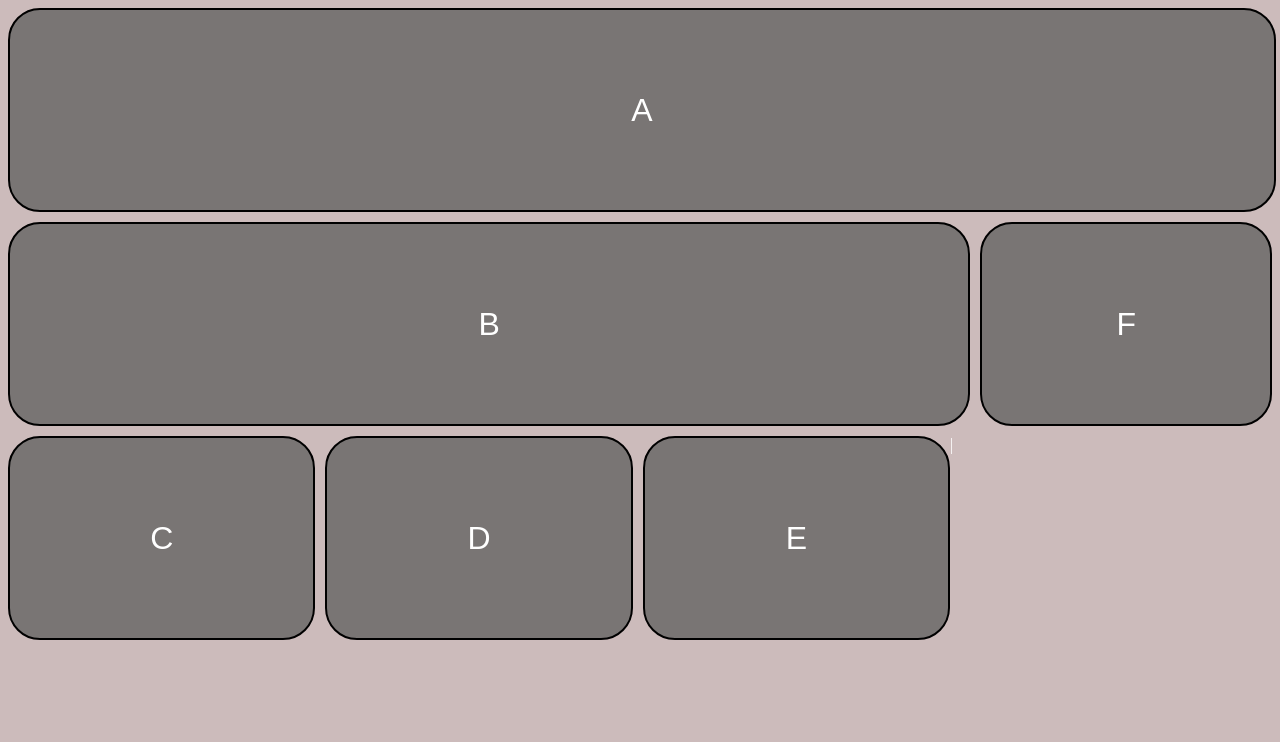
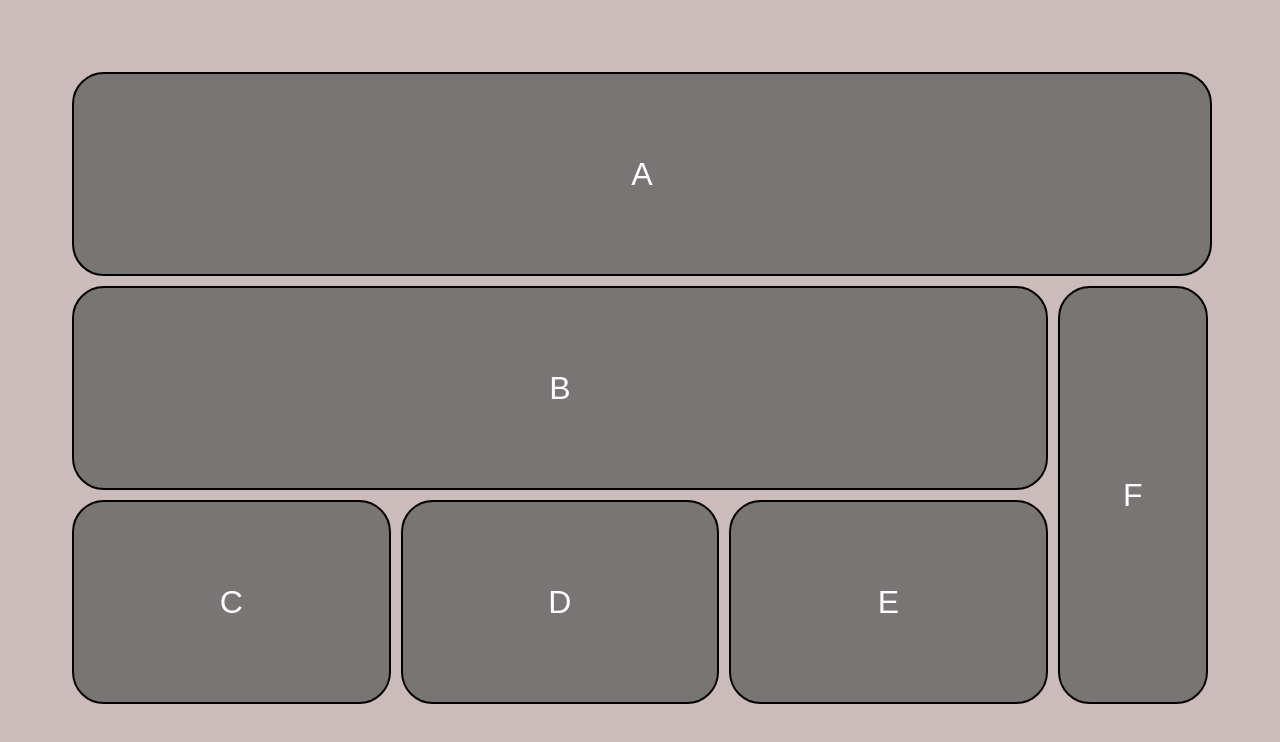
Before and after one commit to Jvargas111/Quiz-2---Ejercicio1, a plain HTML site: page index.html in a window 1280 px wide. Drawn offline with Linux system fonts and the light colour scheme.

Commit message:
Trabajo terminado

```diff
--- a/index.html
+++ b/index.html
@@ -7,19 +7,21 @@
     <title>Quiz #2</title>
 </head>
 <body>
-    <div>
+    <div class = "container">
         <div class="containerA">A</div>
             <div class="containerBCDEF">
-                <div class="containerBF">
+                <div class="containerBCDE">
                     <div class="containerB">B</div>
-                    <div class="containerF">F</div>
+                    <div class="containerCDE">
+                        <div class="containerC">C</div>
+                        <div class="containerD">D</div>
+                        <div class="containerE">E</div>
+                    </div>
                 </div>
-                <div class="containerCDE">
-                    <div class="containerC">C</div>
-                    <div class="containerD">D</div>
-                    <div class="containerE">E</div>|
-                </div>
-            </div>
+            <div class="containerF">F</div>
+        </div>
     </div>
 </body>
 </html>
+
+<!-- Este comentario lo coloco pa ver si si verifico jajaja, feliz dia profesor, gracias por dejarmelo hacer otra vez, dtb -->
--- a/styles.css
+++ b/styles.css
@@ -3,7 +3,30 @@ body {
     background-color: rgb(204, 187, 187);
     color: white;
     overflow: hidden;
+    padding: 5%;
+}
 
+.container {
+    display: flex;
+    flex-direction: column;
+}
+
+.containerBCDEF {
+    display: flex;
+    flex-direction: row;
+}
+
+.containerBCDE {
+    display: flex;
+    flex-direction: column;
+    width: 100%;
+    height: 100%;
+}
+
+.containerCDE {
+    display: flex;
+    margin-top: 10px;
+    flex-direction: row;
 }
 
 .containerA {
@@ -21,7 +44,6 @@ body {
 
 
 .containerB {
-    width: 80%;
     height: 200px;
     background-color: rgb(121, 117, 116);
     border-radius: 1em;
@@ -34,17 +56,9 @@ body {
     font-family: Arial, sans-serif;
 }
 
-.containerBF {
-    display: flex;
-}
-
-.containerCDE {
-    display: flex;
-    margin-top: 10px
-}
 
 .containerC {
-    width: 24%;
+    width: 33%;
     height: 200px;
     background-color: rgb(121, 117, 116);
     border-radius: 1em;
@@ -57,7 +71,7 @@ body {
 }
 
 .containerD {
-    width: 24%;
+    width: 33%;
     height: 200px;
     background-color: rgb(121, 117, 116);
     border-radius: 1em;
@@ -71,7 +85,7 @@ body {
 }
 
 .containerE {
-    width: 24%;
+    width: 33%;
     height: 200px;
     background-color: rgb(121, 117, 116);
     border-radius: 1em;
@@ -85,8 +99,7 @@ body {
 }
 
 .containerF {
-    width: 24%;
-    height: 200px;
+    width: 15%;
     background-color: rgb(121, 117, 116);
     border-radius: 1em;
     border: 2px solid black ;
```
